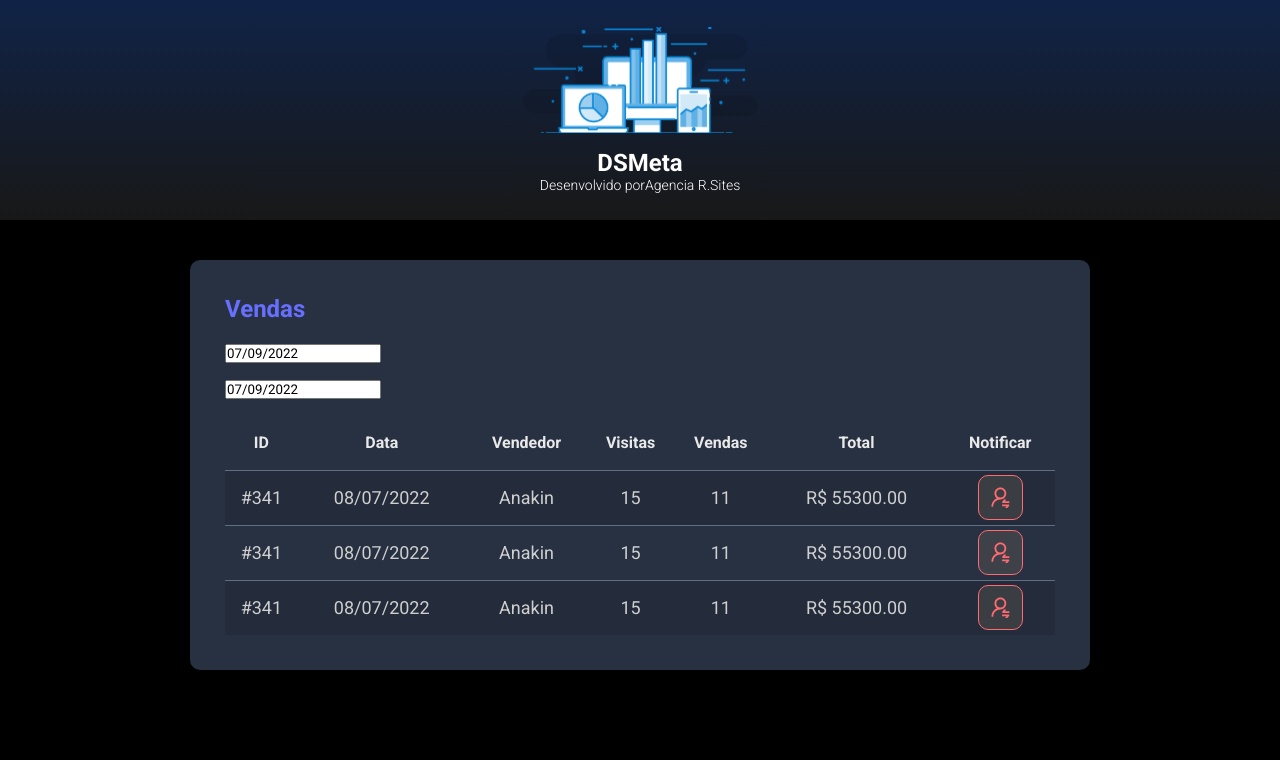
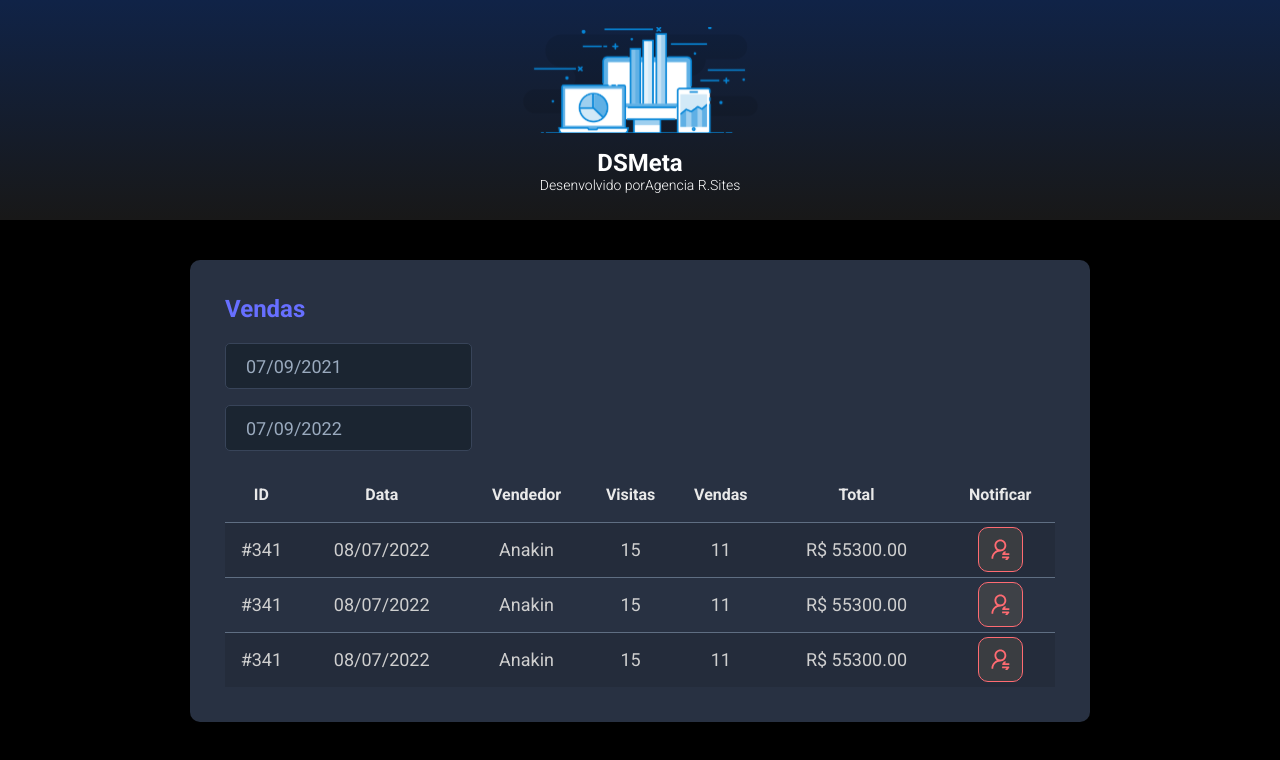
Before and after one commit to dev-rhuancarlos/dsmeta, a React (Vite) app in the folder frontend/: page / in a window 1280 px wide. Shown: the top 760 px of the page. Built offline with nearby package versions, Linux system fonts and the light colour scheme.

Commit message:
useState

```diff
--- a/frontend/src/components/SalesCard/index.tsx
+++ b/frontend/src/components/SalesCard/index.tsx
@@ -1,3 +1,4 @@
+import { useState } from "react";
 import DatePicker from "react-datepicker";
 import "react-datepicker/dist/react-datepicker.css";
 import NotificationButton from "../NotificationButton";
@@ -5,23 +6,34 @@
 import "./style.css"
 
 function SalesCard() {
+
+    //data inicial de 1 ano atras
+    const min = new Date(new Date().setDate(new Date().getDate() - 365));
+
+    //data final dia de hoje
+    const max = new Date();
+
+    //Passar valor inicial para o estado
+    const [minDate, setMinDate] = useState(min);
+    const [maxDate, setMaxDate] = useState(max);
+
     return (
         <div className="dsmeta-card">
             <h2 className="dsmeta-sales-title">Vendas</h2>
             <div>
                 <div className="dsmeta-form-control-container">
                     <DatePicker
-                        selected={new Date()}
-                        onChange={(date: Date) => { }}
-                        className="dsmeta-from-control"
+                        selected={minDate}
+                        onChange={(date: Date) => setMinDate(date)}
+                        className="dsmeta-form-control"
                         dateFormat="dd/MM/yyyy"
                     />
                 </div>
                 <div className="dsmeta-form-control-container">
                     <DatePicker
-                        selected={new Date()}
-                        onChange={(date: Date) => { }}
-                        className="dsmeta-from-control"
+                        selected={maxDate}
+                        onChange={(date: Date) => setMaxDate(date)}
+                        className="dsmeta-form-control"
                         dateFormat="dd/MM/yyyy"
                     />
                 </div>
```
